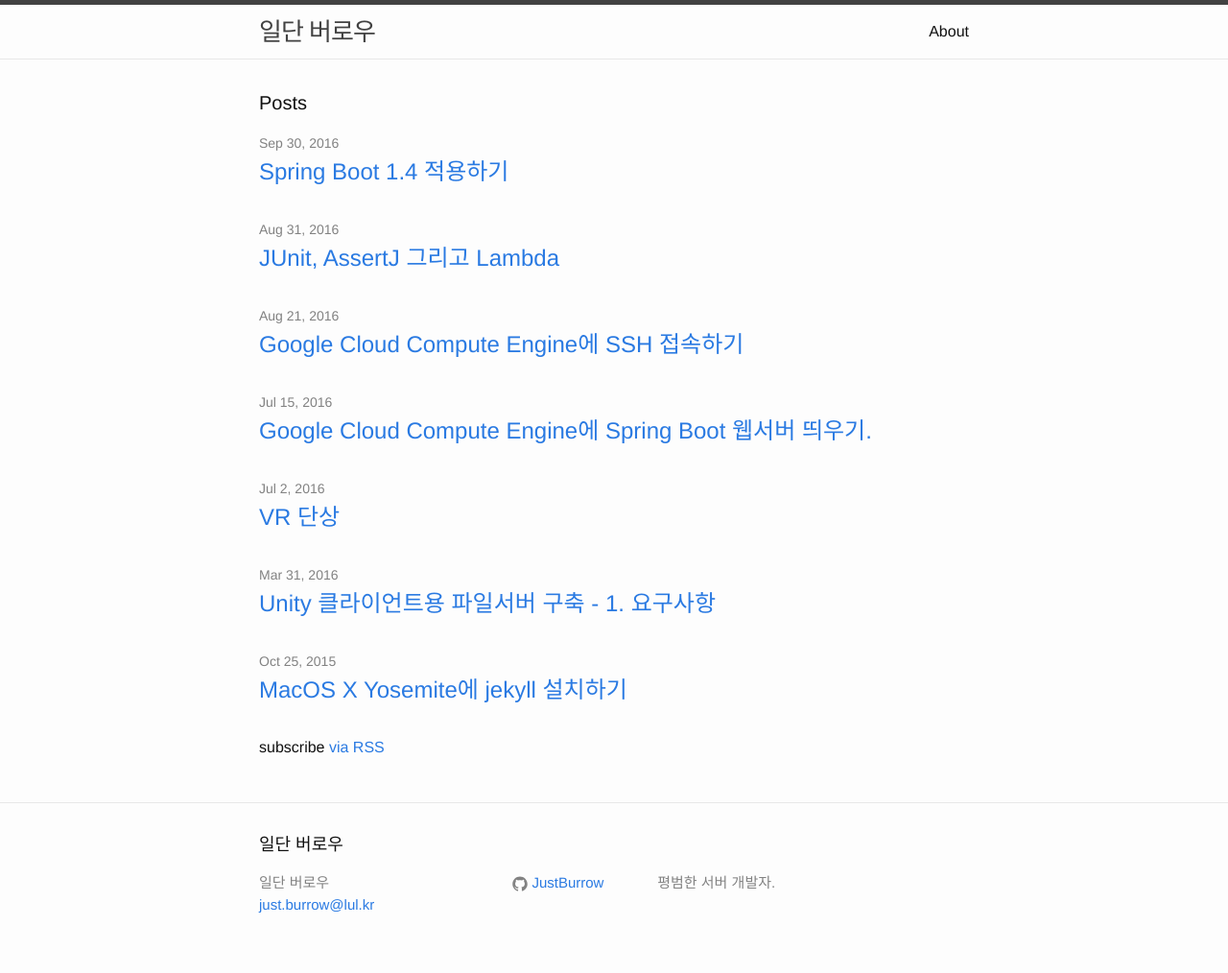
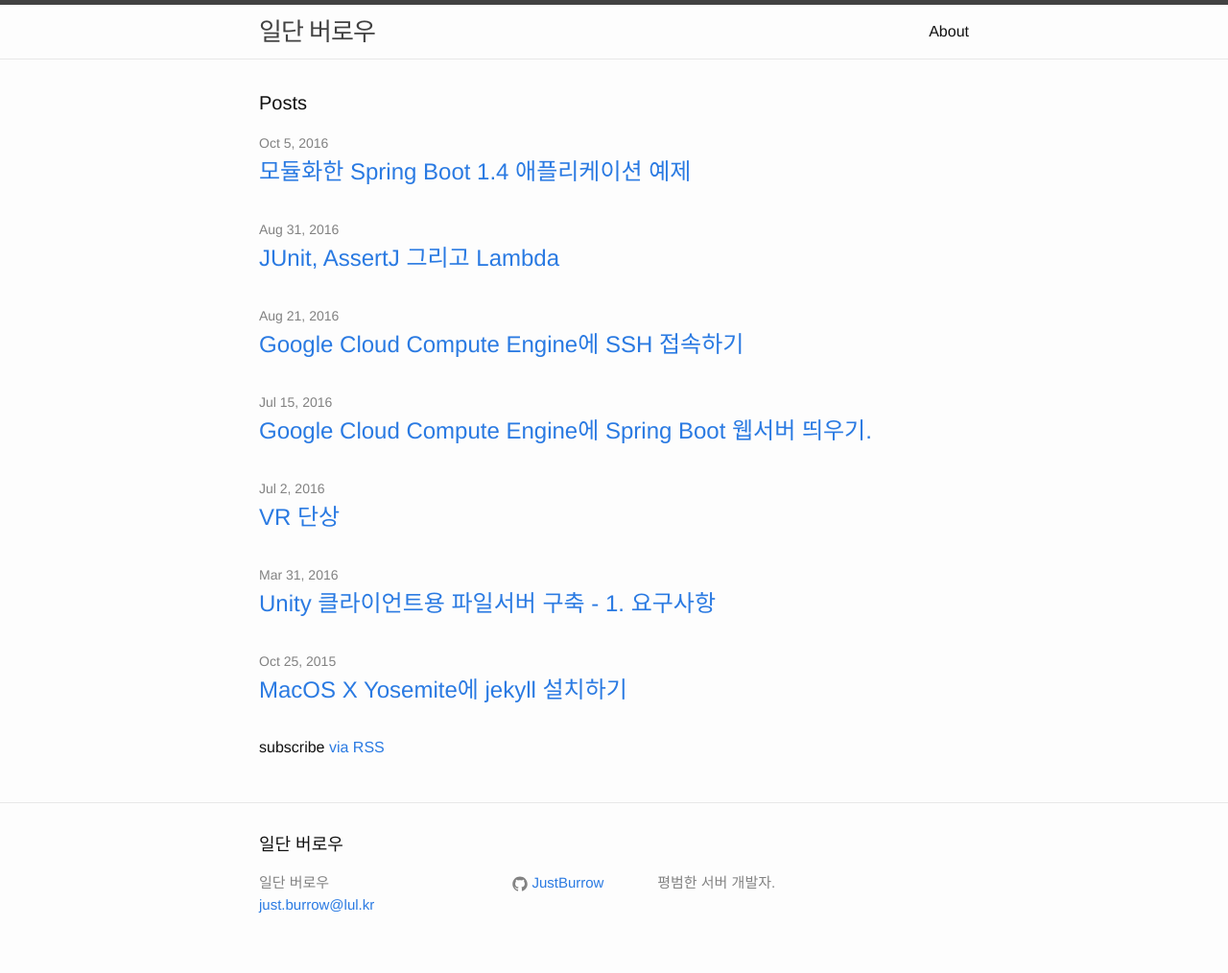
Before and after one commit to JustBurrow/JustBurrow.github.io, a Jekyll site: the page built from index.html, in a window 1280 px wide. Shown: the whole page at 96% size. Built offline with Jekyll 4.4.1, drawn with Linux system fonts in a browser that asks for light colours.

Commit message:
(FIN) Spring Boot 1.4.1 예제
만들다 말고 쓰다만 것 같아 찜찜하지만 어쨌든 완료.

````diff
--- a/_posts/2016-09-30-spring-boot-14.markdown
+++ b/_posts/2016-10-05-spring-boot-14.markdown
@@ -1,10 +1,11 @@
 ---
 layout: post
-title: Spring Boot 1.4 적용하기
+title: 모듈화한 Spring Boot 1.4 애플리케이션 예제
 ---
 
 기존에 작성하던 프로젝트를 `Spring Boot 1.3.x`에서 `Spring Boot 1.4.1`로 업그레이드 하던 중, DB 커넥션을 맺지 못하는 현상이 생겼다.
-해결을 위한 실험 과정을 기록한다.
+
+해결을 위해 예제 애플리케이션을 만드는 과정을 기록한다.
 
 ## 목표
 
@@ -26,7 +27,7 @@
 
 [parent 모듈 설정](https://github.com/JustBurrow/pages/blob/springboot14/v1/spring-boot14/pom.xml)으로 JDK의 버전 `1.8`과 Spring Boot의 버전 `1.4.1.RELEASE`를 생략. 사용한 라이브러리는 `spring-boot-dependencies` 모듈에서 지정한 버전을 사용한다.
 
-```maven
+```xml
 <project xmlns="http://maven.apache.org/POM/4.0.0" xmlns:xsi="http://www.w3.org/2001/XMLSchema-instance"
   xsi:schemaLocation="http://maven.apache.org/POM/4.0.0 http://maven.apache.org/xsd/maven-4.0.0.xsd">
   <modelVersion>4.0.0</modelVersion>
@@ -117,7 +118,7 @@
 
 `@DataJpaTest` 어노테이션을 사용하면 H2 같은 내장 DB를 사용해 레포지토리를 테스트할 수 있다.
 
-하지만 H2 의존성을 추가한 후 테스트를 실행하면 아래와 같은 에러가 발생한다. 에러메시지는 H2를 찾을 수 없다는 것으로 보이지만, 다른 이유로 보인다.
+하지만 H2 의존성을 추가한 후 테스트를 실행하면 아래와 같은 에러가 발생한다. 에러메시지는 H2에 커넥션을 맺을 URL 정보를 찾을 수 없다는 것이지만, 다른 이유로 보인다.
 
 ```java
 package kr.lul.pages.spring.boot14.v2.jpa.repository;
@@ -168,7 +169,7 @@
 
 추가한 H2 의존성 :
 
-```maven
+```xml
 <dependency>
   <groupId>com.h2database</groupId>
   <artifactId>h2</artifactId>
@@ -260,7 +261,10 @@
 
 ## 모듈 분리(v3)
 
-각 레이어를 따로 다룰 수 있도록 모듈로 분리한다. 덤으로 레이어별로 전용 설정으로 테스트 할 수 있게 된다.
+각 레이어를 따로 다룰 수 있도록 모듈로 분리한다. 모듈로 나누면 모듈(레이어)별로 다른 테스트 설정을 사용 할 수 있다.
+예를 들면 JPA 모듈은 필요에 따라 임베디드 DB를 사용할 수도 있고, 실재 DB에 붙어 사용할 수도 있다.
+
+코드 : [springboot14/v3](https://github.com/JustBurrow/pages/tree/springboot14/v3)
 
 모듈 구성 :
 <pre>
@@ -312,11 +316,16 @@
 
 메인 JDBC Driver인 MySQL 의존성을 지우고, Apache Derby를 테스트 스코프로 추가한다.
 
-```maven
-<dependency><!-- Maven -->
+```xml
+<!-- Maven -->
+<dependency>
   <groupId>org.apache.derby</groupId>
   <artifactId>derby</artifactId>
   <scope>test</scope>
 </dependency>
 ```
-`spring-boot-autoconfigure` 모듈의 `org.springframework.boot.autoconfigure.jdbc.EmbeddedDatabaseConnection`를 보면, 테스트용 메모리 DB로 H2도 사용할수 있는 것으로 보이지만, 테스트용 JDBC 모듈로 H2(`h2database`)를 사용하면 `DataSource` 빈을 생성하지 못하는 위의 에러가 발생한다.
+`spring-boot-autoconfigure` 모듈에 있는 `org.springframework.boot.autoconfigure.jdbc.EmbeddedDatabaseConnection`의 코드를 보면 테스트용 메모리 DB로 H2도 사용할수 있는 것으로 보이지만, 테스트용 JDBC 모듈로 H2(`h2database`)를 사용하면 `DataSource` 인스턴스를 생성하지 못하면서 위의 에러가 발생한다.
+
+### 로그 설정 문제
+
+`src/main/resources/application.yml`에서 root 로거의 레벨을 `error`로 설정하고 `config/application.yml`에서 `warn`으로 설정을 덮어쓰면 덮어쓴 값이 무시된다.
````
